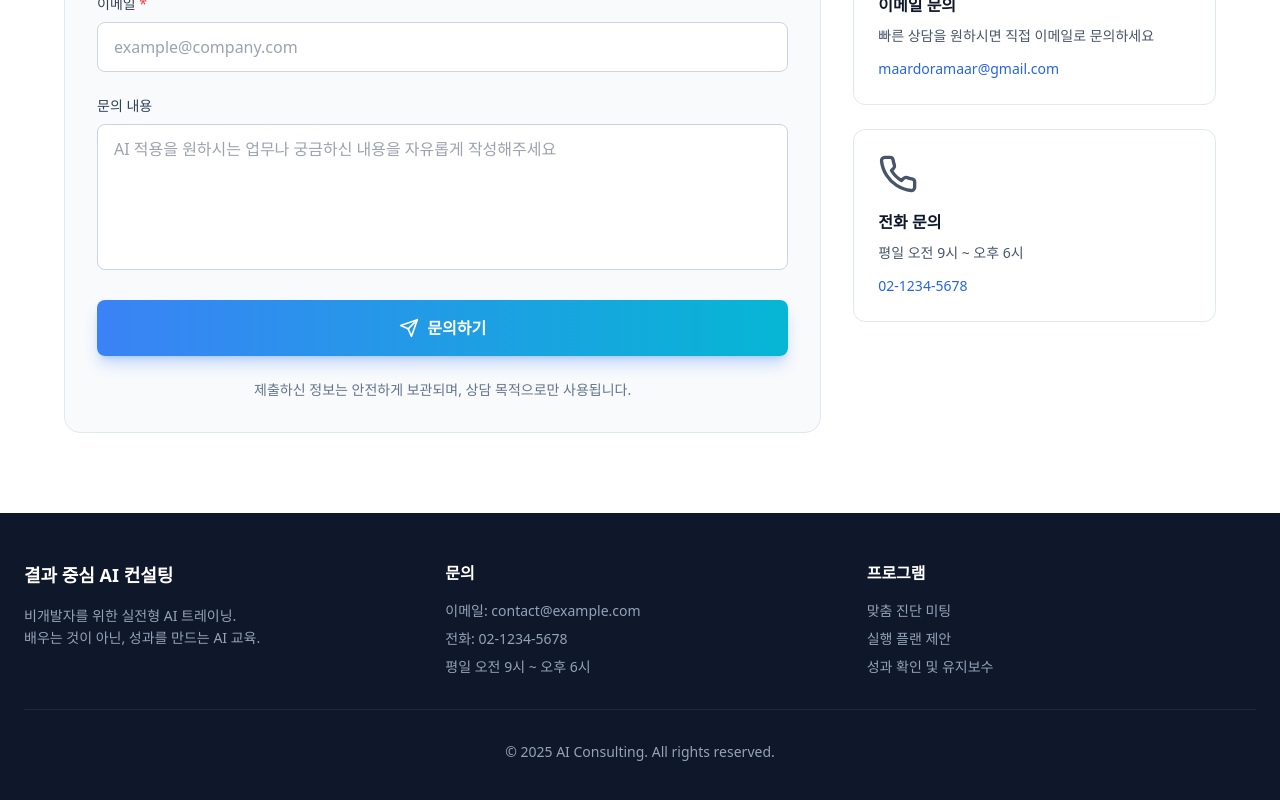
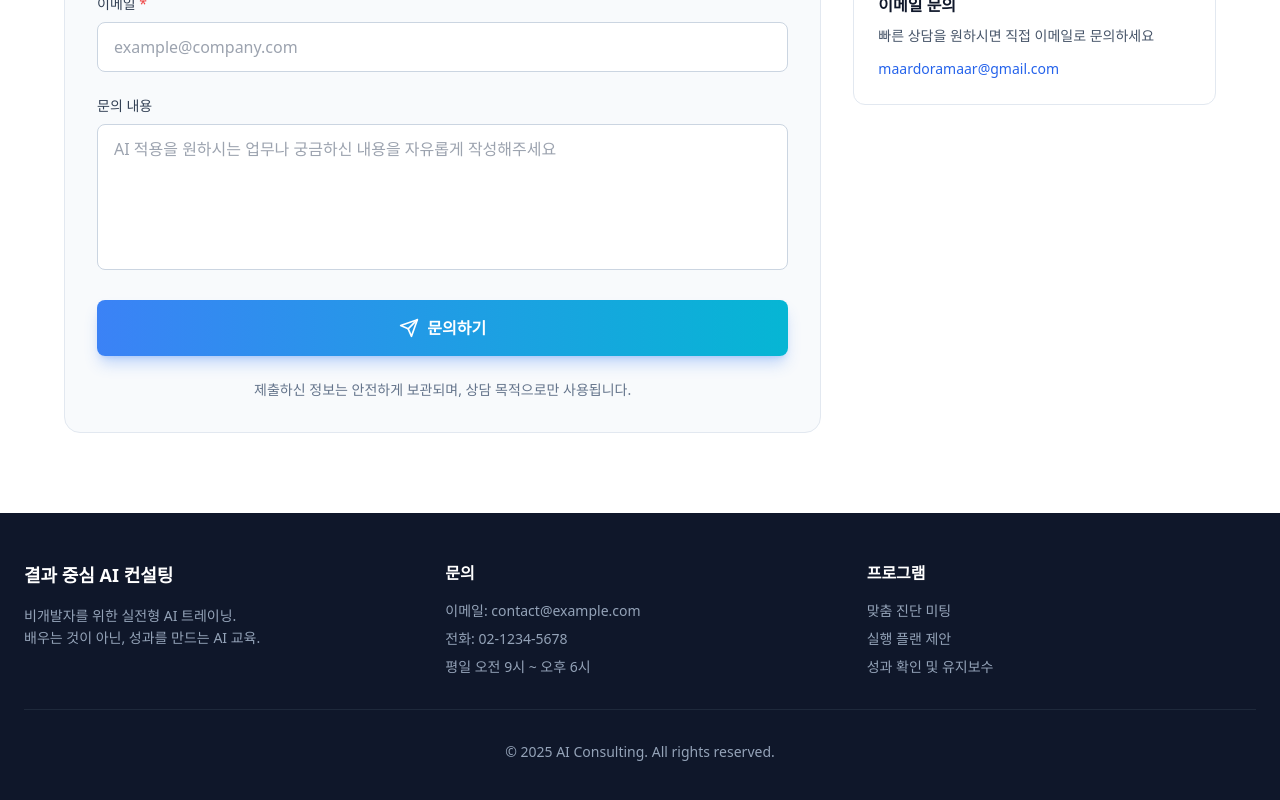
Before and after one commit to doramaarxxx/ai-automation-landingpage, a React (Vite) app: page / in a window 1280 px wide. Shown: the part 3959-4759 px from the top of the page. Built offline with nearby package versions, Linux system fonts and the light colour scheme.

Commit message:
Updated ContactSection.tsx

```diff
--- a/src/components/ContactSection.tsx
+++ b/src/components/ContactSection.tsx
@@ -1,4 +1,4 @@
-import { Calendar, Mail, Phone } from 'lucide-react';
+import { Calendar, Mail } from 'lucide-react';
 import InquiryForm from './InquiryForm';
 
 export default function ContactSection() {
@@ -46,19 +46,6 @@ export default function ContactSection() {
               </a>
             </div>
 
-            <div className="bg-white border border-slate-200 rounded-xl p-6">
-              <Phone className="w-10 h-10 text-slate-600 mb-4" />
-              <h4 className="font-semibold text-slate-900 mb-2">전화 문의</h4>
-              <p className="text-sm text-slate-600 leading-relaxed mb-2">
-                평일 오전 9시 ~ 오후 6시
-              </p>
-              <a
-                href="tel:02-1234-5678"
-                className="text-sm text-blue-600 hover:text-blue-700 font-medium"
-              >
-                02-1234-5678
-              </a>
-            </div>
           </div>
         </div>
       </div>
```
